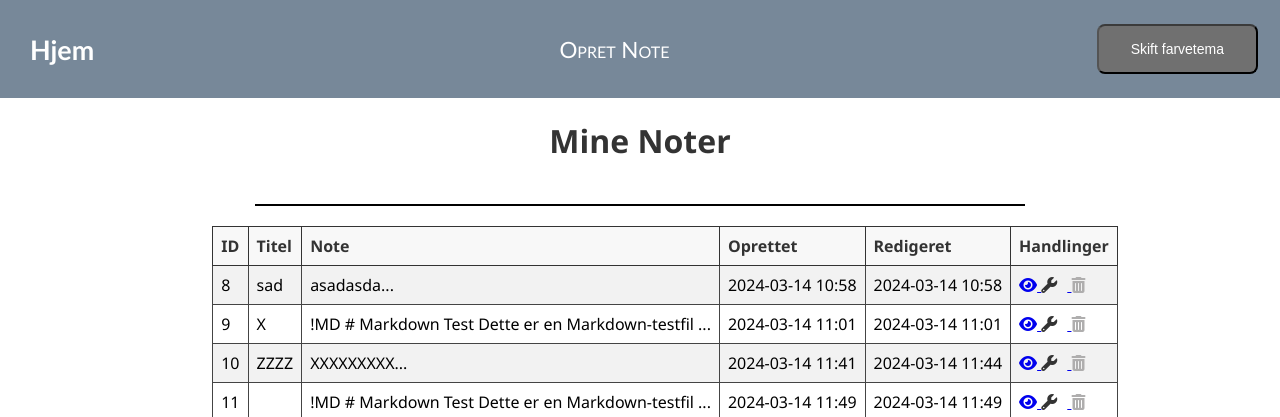
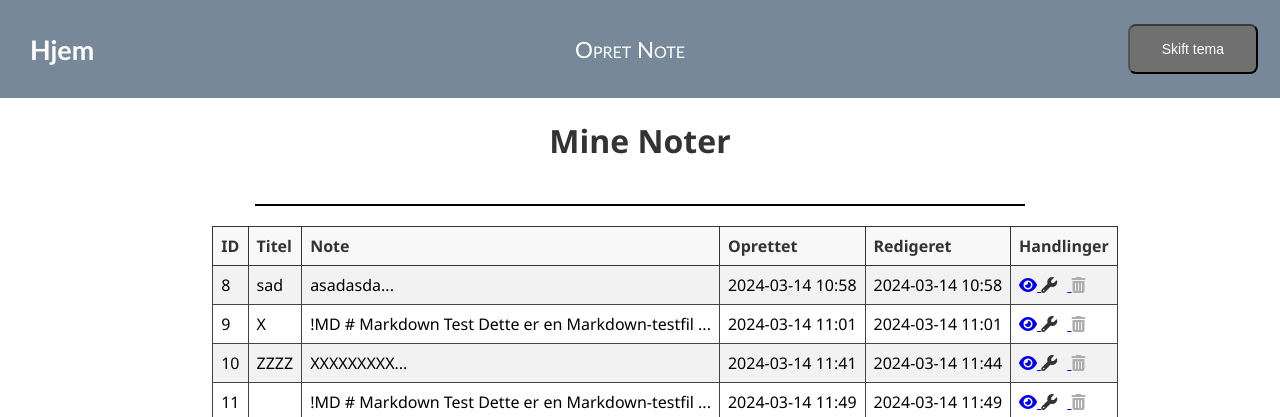
Before and after one commit to PBI22/Agil-Flask-Note-Projekt, a Flask app: page / in a window 1280 px wide. Shown: the top 417 px of the page. Run offline with Flask 3, Linux system fonts and the light colour scheme; some libraries are stand-ins or nearby versions.

Commit message:
dark mode ish

```diff
--- a/hello_app/templates/layout.html
+++ b/hello_app/templates/layout.html
@@ -26,7 +26,7 @@
     <div class="navbar">
       <a href="{{ url_for('home') }}" class="navbar-brand">Hjem</a>
       <a href="{{ url_for('create_note') }}" class="navbar-item">Opret Note</a>
-      <button id="theme-toggle">Skift farvetema</button>
+      <button id="theme-toggle">Skift tema</button>
     </div>
 
     <div class="body-content">
```
